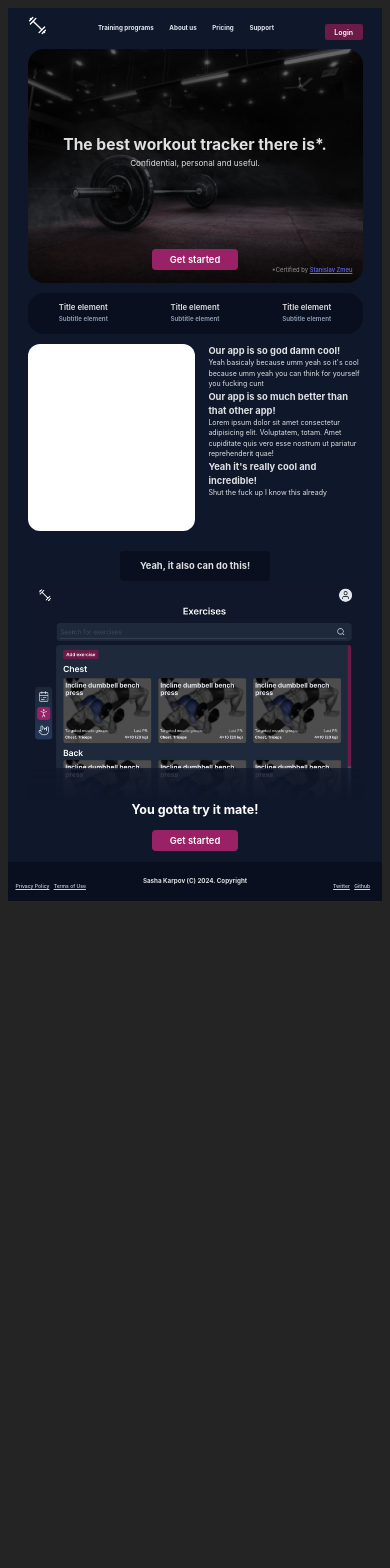
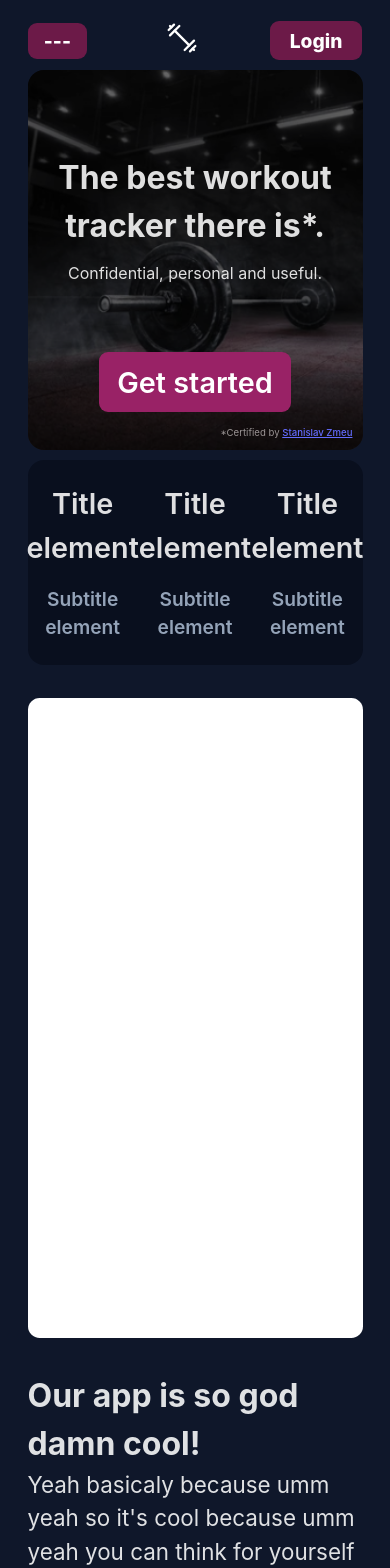
Before and after one commit to vislofie/trainer-web, a React (Vite) app in the folder frontend/: page / in a window 390 px wide. Shown: the top 1568 px of the page. Before the commit the page ends 909 px from the top, so only its background shows below. Built offline with nearby package versions, Linux system fonts and the light colour scheme.

Commit message:
responsive ui in landing

```diff
--- a/frontend/src/components/Landing/Landing.css
+++ b/frontend/src/components/Landing/Landing.css
@@ -1,5 +1,4 @@
-.root {
-  background: #0F172A;
+.container {
   padding: 0 5vw 3vw 5vw;
 }
 
@@ -11,7 +10,7 @@
   background-repeat: no-repeat;
   background-size: cover;
   width: 100%;
-  height: 60vw;
+
 
   border-radius: 16px;
   -webkit-border-radius: 16px;
@@ -33,24 +32,21 @@
 .filler h1 {
   margin-top: 25%;
   text-align: center;
-  font-size: 4vw;
+
 }
 
 .filler .subTitle {
   text-align: center;
   margin-top: -3%;
-  font-size: 2.1vw;
 }
 
 .filler button {
   margin: auto;
-  margin-top: 24%;
+  margin-top: 20%;
   display: flex;
-  font-size: 2.4vw;
   font-weight: 600;
   padding-left: 5%;
   padding-right: 5%;
-  border-radius: 1vw;
   background-color: #992266;
 }
 
@@ -60,7 +56,7 @@
 
 .filler .asterisk-text {
   text-align: right;
-  font-size: 1.5vw;
+
   color: #9A9494;
   margin-right: 3%;
   margin-top: -1%;
@@ -90,12 +86,12 @@
 }
 
 .promo-list .info-card .title {
-  font-size: 2vw;
+  font-size: 1.8em;
   font-weight: 600;
 }
 
 .promo-list .info-card .subTitle {
-  font-size: 1.6vw;
+  font-size: 1.2em;
   font-weight: 600;
   color: #94A3B8;
   margin-top: -3%;
@@ -103,12 +99,11 @@
 
 .vyebony-raz {
   display: flex;
-  align-items: start;
 }
 
 .image-vyebony {
   background-color: white;
-  border-radius: 12px;
+  border-radius: 3vw;
   height: 48vw;
   width: auto;
   flex: 1;
@@ -117,19 +112,18 @@
 
 .text-vyebony {
   flex: 1;
-  padding-left: 4%;
 }
 
 .text-vyebony h1 {
   margin: 0;
   padding: 0;
-  font-size: 2.4vw;
+  font-size: 2.6em;
 }
 
 .text-vyebony p {
   margin: 0;
   padding: 0;
-  font-size: 1.8vw;
+  font-size: 1.9em;
 }
 
 .big-vyebony-card {
@@ -137,12 +131,9 @@
   background-color: #090F1E;
   width: fit-content;
   padding: 0.5vw 5vw;
-  border-radius: 1vw;
 }
 
-.big-vyebony-card h1 {
-  font-size: 2.4vw
-}
+
 
 .masked-promo {
   background-size: 100% 100%;
@@ -161,38 +152,32 @@
 .promo-text {
   margin: auto;
   text-align: center;
-  font-size: 3.2vw;
+
   color: white;
 }
 
 .promo-btn {
   margin: auto;
-  margin-top: 3%;
+  margin-top: 5%;
   display: flex;
-  font-size: 2.4vw;
   font-weight: 600;
-  padding-left: 5%;
-  padding-right: 5%;
-  border-radius: 1vw;
+  padding-left: 1.5em;
+  padding-right: 1.5em;
+  border-radius: 0.2em;
   background-color: #992266;
 }
 
 .promo-btn:hover {
-
   background-color: #B93580;
 }
 
-.footer {
-  background-color: #090F1E;
-  height: fit-content;
-
+footer {
+  background: #090F1E;
   display: flex;
-
   align-items: center;
-  padding: 2% 0;
 }
 
-.footer h2 {
+footer h2 {
   flex-grow: 1;
   align-items: center;
   text-align: center;
@@ -202,7 +187,6 @@
 .left-links {
   flex-grow: 1;
   margin: 0% 2%;
-  width: 5vw;
 }
 
 .right-links a,
@@ -210,9 +194,132 @@
   margin: 0% 5% 0 0;
   color: #CBD5E1;
   text-decoration: underline;
-  font-size: 1.3vw;
+  font-size: 1.3em;
 }
 
 .right-links {
   text-align: right;
 }
+
+@media screen {
+  .filler h1 {
+    font-size: 2em;
+  }
+
+  .filler .subTitle {
+    font-size: 1em;
+  }
+
+  .filler button {
+    font-size: 1.8em;
+    border-radius: 9px;
+  }
+
+  .filler .asterisk-text {
+    margin-top: 4%;
+    font-size: 0.6em;
+  }
+
+  .vyebony-raz {
+    display: inline;
+  }
+
+  .image-vyebony {
+    width: auto;
+    height: 640px;
+    margin: 10% 0;
+  }
+
+
+  .text-vyebony h1 {
+    margin: 0;
+    padding: 0;
+    font-size: 2.0em;
+  }
+
+  .text-vyebony p {
+    margin: 0;
+    padding: 0;
+    font-size: 1.4em;
+  }
+
+  .big-vyebony-card {
+    border-radius: 9px;
+  }
+
+  .big-vyebony-card h1 {
+    font-size: 1.4em;
+  }
+
+  .promo-text {
+    font-size: 1.8em;
+  }
+
+  .promo-btn {
+    font-size: 1.8em;
+    margin-bottom: 10%;
+  }
+}
+
+@media screen and (min-width: 960px) {
+  .filler h1 {
+    font-size: 4em;
+  }
+
+  .filler .subTitle {
+    font-size: 2em
+  }
+
+  .filler button {
+    font-size: 2.4em;
+    border-radius: 12px;
+  }
+
+  .filler .asterisk-text {
+    font-size: 1.5em;
+  }
+
+  .vyebony-raz {
+    display: flex;
+  }
+
+  .image-vyebony {
+    visibility: visible;
+    width: auto;
+    height: 800px;
+    margin: 0;
+  }
+
+  .big-vyebony-card {
+    border-radius: 12px;
+  }
+
+  .big-vyebony-card h1 {
+    font-size: 2.4em;
+  }
+
+  .text-vyebony {
+    padding-left: 4%;
+  }
+
+  .text-vyebony h1 {
+    margin: 0;
+    padding: 0;
+    font-size: 2.6em;
+  }
+
+  .text-vyebony p {
+    margin: 0;
+    padding: 0;
+    font-size: 1.9em;
+  }
+
+  .promo-text {
+    font-size: 3.2em;
+  }
+
+  .promo-btn {
+    font-size: 3.2em;
+    margin-bottom: 5%;
+  }
+}
--- a/frontend/src/components/Landing/Landing.tsx
+++ b/frontend/src/components/Landing/Landing.tsx
@@ -11,7 +11,7 @@ function Landing() {
 
   return (
     <>
-      <div className="root">
+      <div className="container">
         <Navbar/>
 
         <div className="promo-container">
@@ -96,7 +96,7 @@ function Landing() {
 
 
       </div>
-      <div className="footer">
+      <footer>
         <div className="left-links">
           <a href="">
             Privacy Policy
@@ -116,7 +116,7 @@ function Landing() {
             Github
           </a>
         </div>
-      </div>
+      </footer>
     </>
   )
 }
--- a/frontend/src/components/Navbar/Navbar.css
+++ b/frontend/src/components/Navbar/Navbar.css
@@ -2,11 +2,11 @@
     display: flex;
     align-items: center;
     justify-content: center;
-    padding: 2vw 0vw;
+    padding: 2% 0;
 }
 
 h2 {
-    font-size: 1.6vw;
+    font-size: 2vw;
 }
 
 .login-btn {
@@ -39,7 +39,71 @@ h2 {
     color: white;
 }
 
-.logo {
-    width: 5vw;
-    height: 5vw;
+.header-mobile {
+    display: flex;
+    align-items: center;
+    justify-content: center;
 }
+
+.header-mobile img {
+    width: 32px;
+    height: 32px;
+}
+
+.mobile-header-item {
+    flex-grow: 1;
+    text-align: center;
+    padding: 0% 0 3% 0;
+}
+
+.mobile-first-item {
+    text-align: left;
+}
+
+.mobile-last-item {
+    text-align: right;
+}
+
+@media screen
+{
+    .header {
+        visibility: hidden;
+        width: 0;
+        height: 0;
+    }
+
+    .header-mobile {
+        visibility: visible;
+        width: auto;
+        height: auto
+    }
+
+    .header-menu-btn {
+        padding: 5% 15%;
+        border-radius: 9px;
+    }
+
+    .header-login-btn {
+        padding: 5% 15%;
+        border-radius: 9px;
+    }
+}
+
+@media screen and (min-width: 960px)
+{
+    .header-mobile {
+        width: 0;
+        height: 0;
+        visibility: hidden;
+    }
+    .header {
+        visibility: visible;
+        width: auto;
+        height: auto;
+    }
+
+    .header-login-btn {
+        padding: 5% 15%;
+        border-radius: 12px;
+    }
+}
--- a/frontend/src/components/Navbar/Navbar.tsx
+++ b/frontend/src/components/Navbar/Navbar.tsx
@@ -4,6 +4,7 @@ import { Link } from "react-router-dom"
 
 const Navbar = () => {
   return (
+    <>
     <div className="header">
       <Link to={""} className="header-item first-item">
         <img alt="logo" src={logo} className="logo"/>
@@ -36,6 +37,23 @@ const Navbar = () => {
         </button>
       </Link>
     </div>
+
+    <div className="header-mobile">
+      <Link to={""} className="mobile-header-item mobile-first-item">
+        <button className="header-menu-btn">
+          ---
+        </button>
+      </Link>
+      <Link to={""} className="mobile-header-item">
+        <img alt="logo" src={logo} className="mobile-logo"/>
+      </Link>
+      <Link to={""} className="mobile-header-item mobile-last-item">
+        <button className="header-login-btn">
+          Login
+        </button>
+      </Link>
+      </div>
+</>
   )
 }
 
--- a/frontend/src/main.css
+++ b/frontend/src/main.css
@@ -5,7 +5,7 @@
 
   color-scheme: light dark;
   color: rgba(255, 255, 255, 0.87);
-  background-color: #242424;
+  background-color: #0F172A;
 
   font-synthesis: none;
   text-rendering: optimizeLegibility;
@@ -26,7 +26,7 @@ button {
   border-radius: 0.6vw;
   border: 1px solid transparent;
   padding: 0.4em 1.2em;
-  font-size: 1.8vw;
+  font-size: 1.2em;
   font-weight: 800;
   font-family: inherit;
   background-color: #6C1A48;
```
